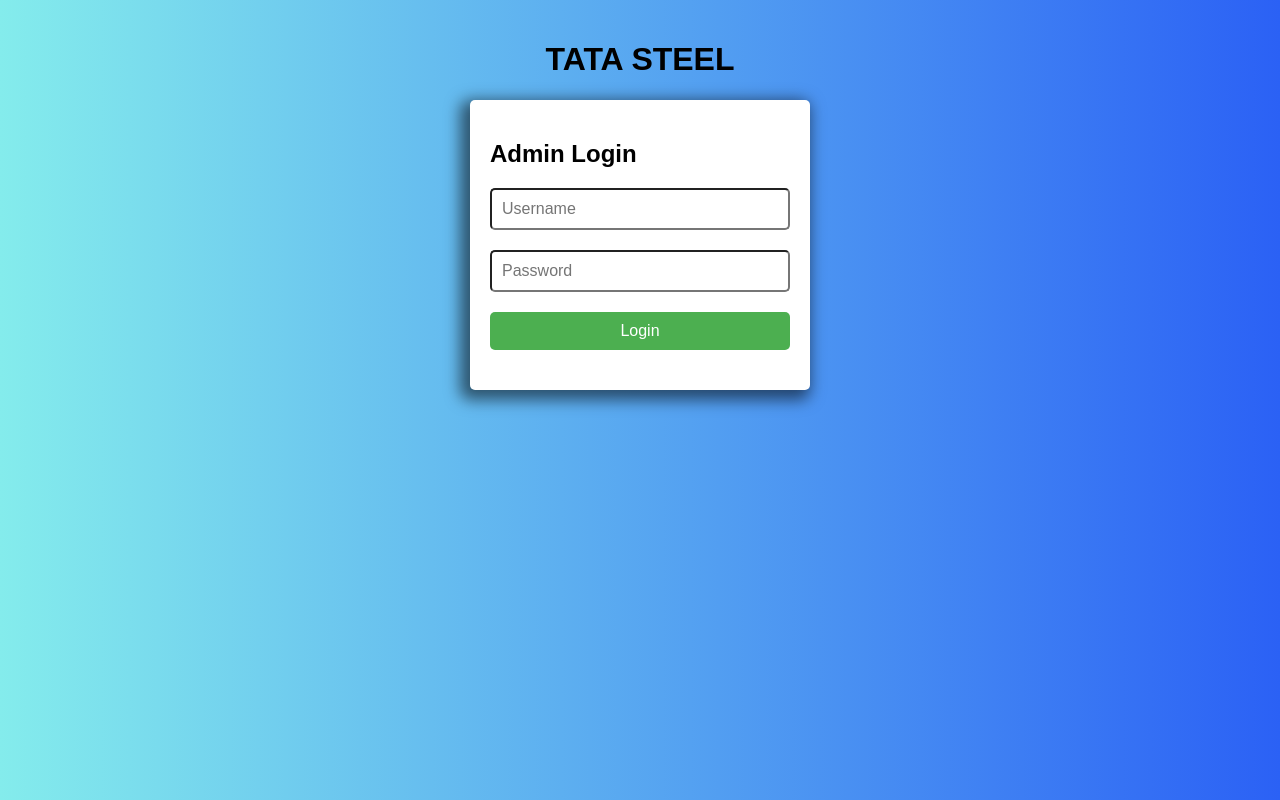
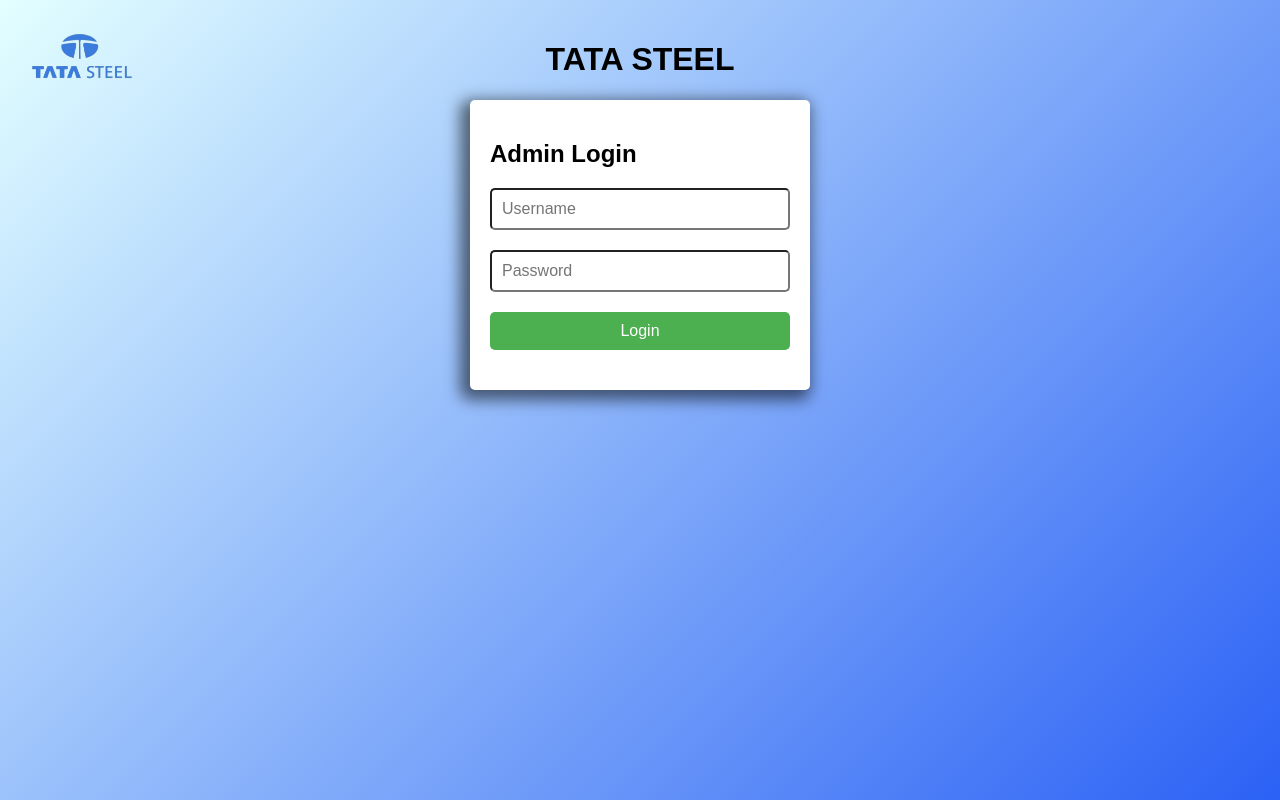
Before and after one commit to Prince3102/Vendor-attendance-management-system, a website: page public/index.html in a window 1280 px wide. Drawn offline with Linux system fonts and the light colour scheme.

Commit message:
Changes to the UI including logo

```diff
--- a/public/app.js
+++ b/public/app.js
@@ -146,10 +146,10 @@
   { id: 'V004', name: 'Aarti kumari', department: 'FNB' },
   { id: 'V005', name: 'Ashish Shetty', department: 'FNB' },
   { id: 'V006', name: 'Amit Behera', department: 'FNB' },
-  { id: 'V007', name: 'B. Sai Dhatri', department: 'FNB' },
-  { id: 'V008', name: 'Ananya Mallick', department: 'FNB' },
-  { id: 'V009', name: 'Arjun Mehta', department: 'FNB' },
-  { id: 'V010', name: 'Aman Patel', department: 'FNB' },
+  // { id: 'V007', name: 'B. Sai Dhatri', department: 'FNB' },
+  // { id: 'V008', name: 'Ananya Mallick', department: 'FNB' },
+  // { id: 'V009', name: 'Arjun Mehta', department: 'FNB' },
+  // { id: 'V010', name: 'Aman Patel', department: 'FNB' },
   { id: 'V011', name: 'Vikram Singh', department: 'HK' },
   { id: 'V012', name: 'Ayush Kumar', department: 'HK' },
   { id: 'V013', name: 'Shalini Nair', department: 'HK' },
--- a/public/index.html
+++ b/public/index.html
@@ -9,6 +9,7 @@
 </head>
 <body>
     <div class="title">
+        <img src="./resources/logo.png" alt="Tata Steel Logo"/>
         <h1>TATA STEEL</h1>
     </div>
     <div id="login-container">
--- a/public/style.css
+++ b/public/style.css
@@ -2,11 +2,23 @@
     font-family: Arial, sans-serif;
     margin: 0;
     padding: 20px;
-    background:linear-gradient(to right,  #84ecec,  #2b61f5)
+    background:linear-gradient(135deg,  #e3ffff,  #2b61f5);
+    background-repeat: no-repeat;
+    background-size: cover;
+    background-attachment: fixed;
 }
 
-.title{
+.title h1{
 text-align: center;
+}
+.title img{
+    position: absolute;
+    top: 0px;
+    left: 20px;
+    border-radius: 50px;
+    width: 120px;
+    height: 120px;
+    z-index: 1;
 }
 
 #login-container, #attendance-container {
@@ -47,6 +59,7 @@
     width: 100%;
     border-collapse: collapse;
     margin-top: 20px;
+    margin-bottom: 20px;
 }
 
 th, td {
@@ -63,3 +76,10 @@
 tr:nth-child(even) {
     background-color: #f2f2f2;
 }
+
+#logout-btn{
+    background-color: rgb(252, 80, 0);
+}
+#logout-btn:hover {
+    background-color: #f20000;
+}
```
Also changed, not shown: public/resources/logo.png (added).
